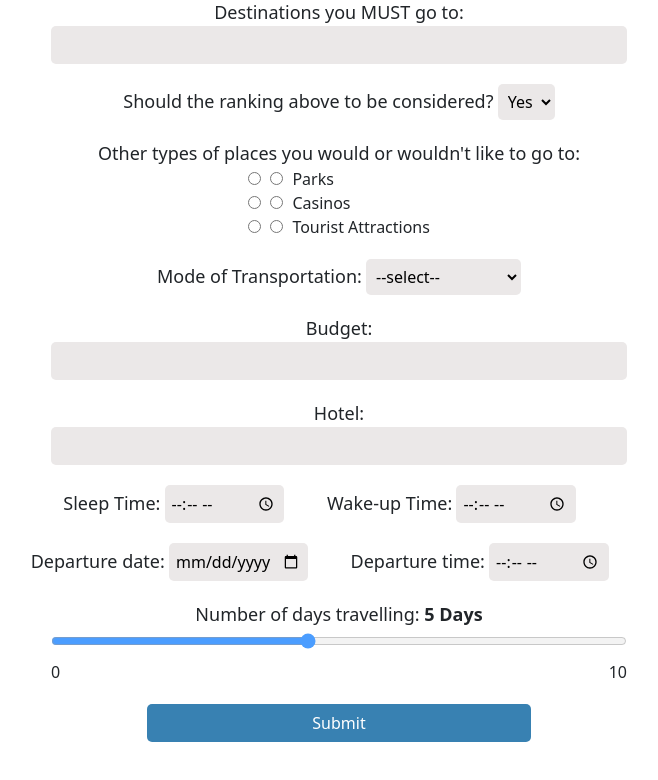
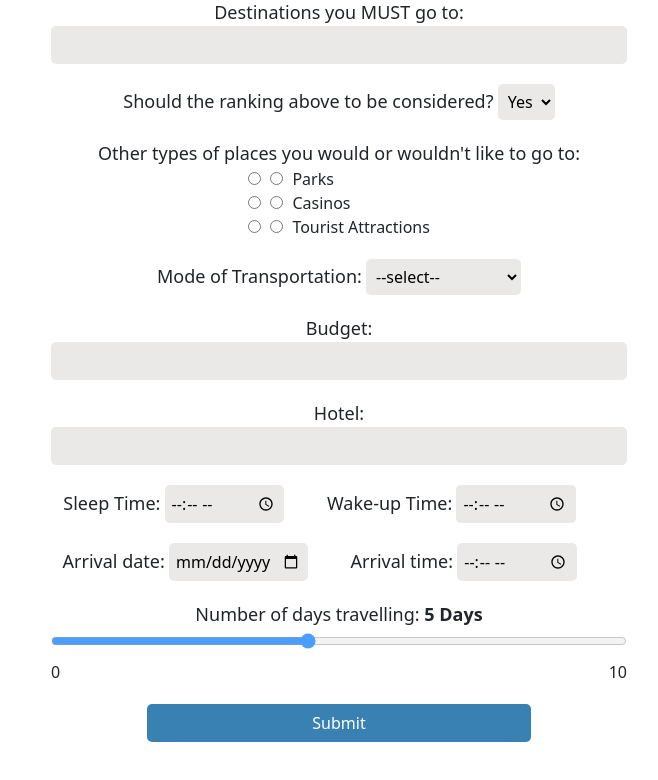
Before and after one commit to jenny-df/travel-optimizer, a Flask app: page /data in a window 1280 px wide. Shown: the part 183-963 px from the top of the page, without its empty margins (301-959 px from the left). Run offline with Flask 3, Linux system fonts and the light colour scheme; some libraries are stand-ins or nearby versions.

Commit message:
small changes

```diff
--- a/static/css/main.css
+++ b/static/css/main.css
@@ -184,8 +184,8 @@ form {
 
 #sleepTime,
 #wakeTime,
-#departureDate,
-#departureTime {
+#arrivalDate,
+#arrivalTime {
   width: max-content;
   margin-right: 3vw;
 }
--- a/static/js/main.js
+++ b/static/js/main.js
@@ -16,8 +16,8 @@ var now = new Date();
 var currentDate = now.toISOString().split("T")[0];
 now.setFullYear(now.getFullYear() + 3);
 var farFutureDate = now.toISOString().split("T")[0];
-document.getElementById("departureDate").setAttribute("min", currentDate);
-document.getElementById("departureDate").setAttribute("max", farFutureDate);
+document.getElementById("arrivalDate").setAttribute("min", currentDate);
+document.getElementById("arrivalDate").setAttribute("max", farFutureDate);
 
 ////////////////////////////// GOOGLE API //////////////////////////////
 
--- a/templates/data.html
+++ b/templates/data.html
@@ -84,10 +84,10 @@
     </div>
 
     <div>
-      <label for="departure">Departure date:</label>
-      <input type="date" name="departureDate" id="departureDate" required />
-      <label for="time">Departure time:</label>
-      <input type="time" name="departureTime" id="departureTime" required />
+      <label for="departure">Arrival date:</label>
+      <input type="date" name="arrivalDate" id="arrivalDate" required />
+      <label for="time">Arrival time:</label>
+      <input type="time" name="arrivalTime" id="arrivalTime" required />
       <br />
     </div>
     <div>
```
Also changed, not shown: 1 other file.
